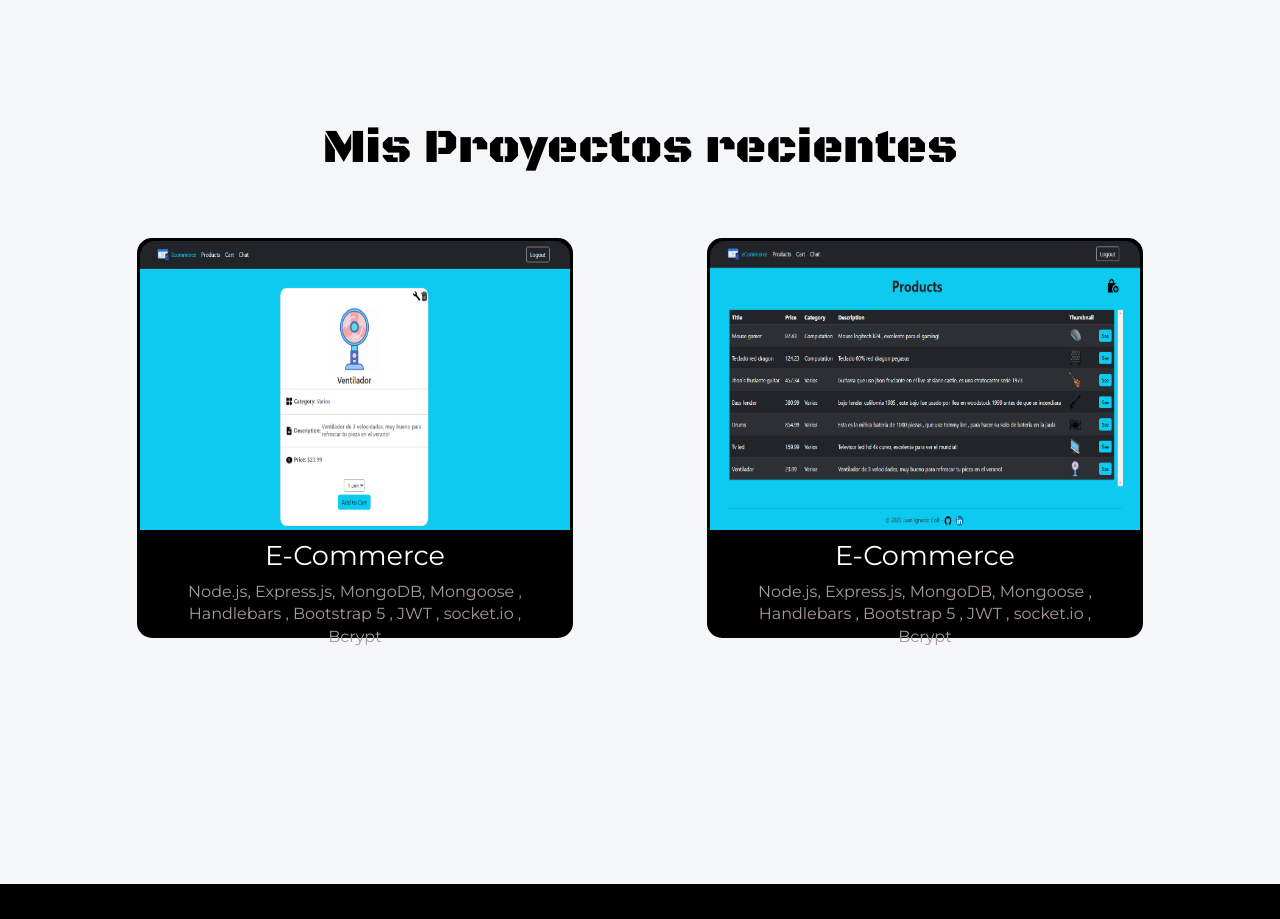
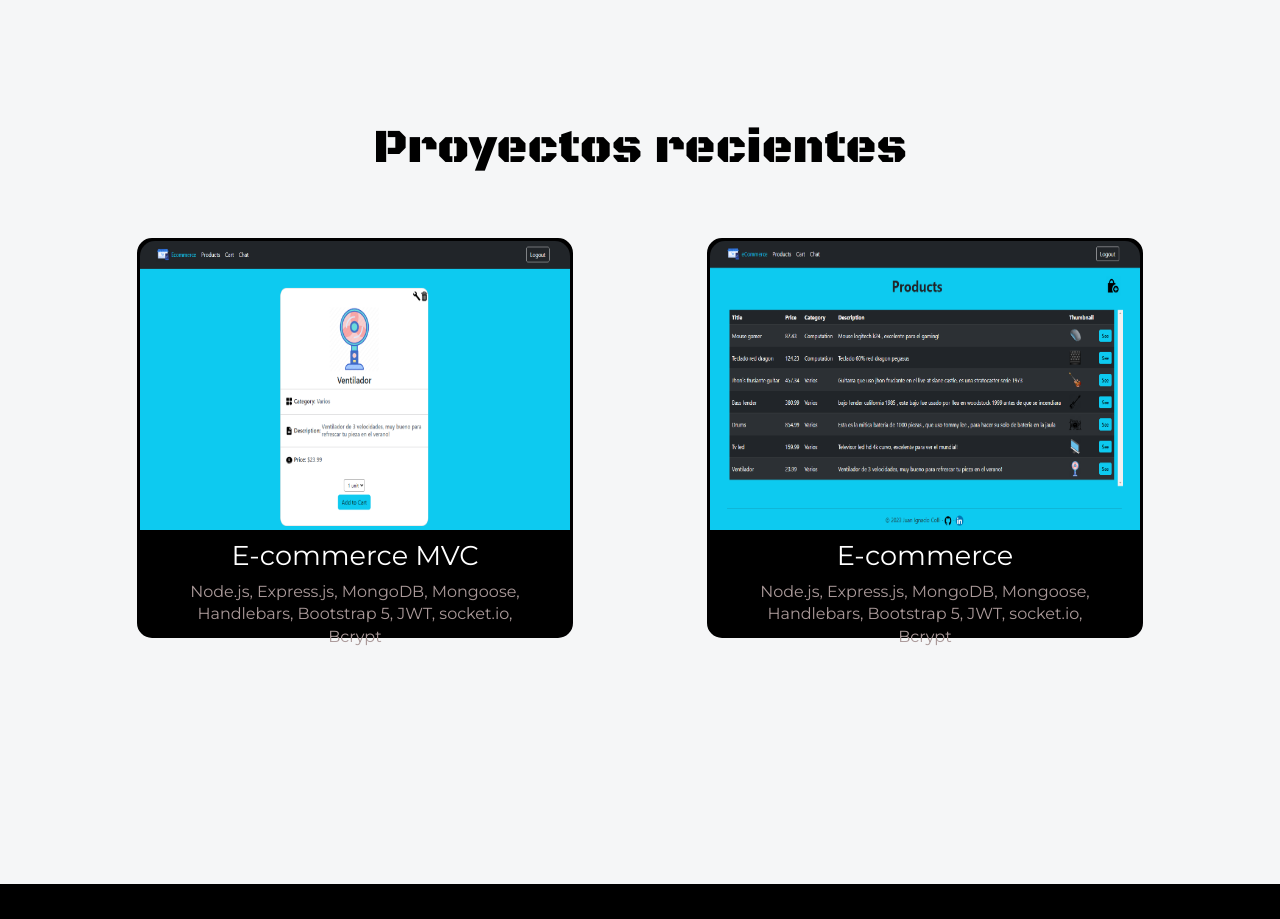
Before and after one commit to JuanIgnacio25/Portfolio, a React (Vite) app: page / in a window 1280 px wide. Shown: the part 1620-2539 px from the top of the page. Built offline with nearby package versions, Linux system fonts and the light colour scheme.

Commit message:
Reestructuracion de projects separando las constantes

```diff
--- a/src/components/Projects.jsx
+++ b/src/components/Projects.jsx
@@ -1,16 +1,15 @@
 import React from "react";
-import {FaGithub} from 'react-icons/fa';
-import {SiSimilarweb} from 'react-icons/si'
-import proyectoEc from "../assets/proyecto-ec.png";
-import proyectoEc2 from "../assets/proyecto-ec2.png";
+import { FaGithub } from "react-icons/fa";
+import { SiSimilarweb } from "react-icons/si";
+import { projects } from "../constants/index";
 
 const Projects = () => {
   return (
     <section id="proyectos" className="projects container-fluid">
-      <h2>Mis Proyectos recientes</h2>
+      <h2>Proyectos recientes</h2>
 
       <div className="container text-center projects-container">
-        <div className="row">
+        {/* <div className="row">
           <div className="col project-col">
             <div className="project">
               <img src={proyectoEc} alt="Proyecto 1" />
@@ -71,6 +70,43 @@ const Projects = () => {
               </div>
             </div>
           </div>
+        </div> */}
+        <div className="row">
+          {projects.map((proj) => (
+            <div className="col project-col" key={proj.id}>
+              <div className="project">
+                <img src={proj.img} alt={`Proyecto ${proj.id}`} />
+                <div className="overlay">
+                  <div className="overlay-icons">
+                    <a
+                      href={proj.gitHub_url}
+                      target="_blank"
+                      rel="noopener noreferrer"
+                    >
+                      <i>
+                        <FaGithub />
+                      </i>
+                    </a>
+                    <a
+                      href={proj.deploy_url}
+                      target="_blank"
+                      rel="noopener noreferrer"
+                    >
+                      <i>
+                        <SiSimilarweb />
+                      </i>
+                    </a>
+                  </div>
+                </div>
+                <div className="project-description">
+                  <h3>{proj.title}</h3>
+                  <p>
+                    {proj.project_technologies}
+                  </p>
+                </div>
+              </div>
+            </div>
+          ))}
         </div>
       </div>
     </section>
--- a/src/components/Technologies.jsx
+++ b/src/components/Technologies.jsx
@@ -8,12 +8,12 @@ const Technologies = () => {
         <h1>Tecnologias</h1>
         <div className="row">
           {technologies.map((tech) => (
-            <div className="grid-container col-xs-4 col-sm-4 col-md-4 col-lg-3">
-            <div className="technologie">
-              <i>{<tech.logo/>}</i>
-              <p>{tech.name}</p>
+            <div className="grid-container col-xs-4 col-sm-4 col-md-4 col-lg-3" key={tech.id}>
+              <div className="technologie">
+                <i>{<tech.logo />}</i>
+                <p>{tech.title}</p>
+              </div>
             </div>
-          </div>
           ))}
         </div>
       </div>
--- a/src/constants/index.js
+++ b/src/constants/index.js
@@ -1,68 +1,106 @@
-import { BiLogoJavascript , BiLogoHtml5 , BiLogoMongodb , BiLogoCss3 , BiLogoGit} from "react-icons/bi";
-import {FaNode , FaBootstrap , FaReact} from 'react-icons/fa6'
-import {SiExpress , SiMongoose , SiHandlebarsdotjs , SiJsonwebtokens} from 'react-icons/si'
+//Technologies logos
+import {
+  BiLogoJavascript,
+  BiLogoHtml5,
+  BiLogoMongodb,
+  BiLogoCss3,
+  BiLogoGit,
+} from "react-icons/bi";
+import { FaNode, FaBootstrap, FaReact } from "react-icons/fa6";
+import {
+  SiExpress,
+  SiMongoose,
+  SiHandlebarsdotjs,
+  SiJsonwebtokens,
+} from "react-icons/si";
+//Projects images
+import proyectoec from "../assets/proyecto-ec.png";
+import proyectoec2 from "../assets/proyecto-ec2.png";
 
 const technologies = [
   {
     id: 1,
     logo: BiLogoJavascript,
-    name: "JAVASCRIPT",
+    title: "JAVASCRIPT",
   },
   {
-    id:2,
+    id: 2,
     logo: BiLogoHtml5,
-    name: 'HTML'
+    title: "HTML",
   },
   {
-    id:3,
+    id: 3,
     logo: FaNode,
-    name: 'NODE JS'
+    title: "NODE JS",
   },
   {
-    id:4,
+    id: 4,
     logo: BiLogoMongodb,
-    name: 'MONGO DB'
+    title: "MONGO DB",
   },
   {
-    id:5,
+    id: 5,
     logo: SiExpress,
-    name: 'EXPRESS'
+    title: "EXPRESS",
   },
   {
-    id:6,
+    id: 6,
     logo: BiLogoCss3,
-    name: 'CSS'
+    title: "CSS",
   },
   {
-    id:7,
+    id: 7,
     logo: BiLogoGit,
-    name: 'GIT'
+    title: "GIT",
   },
   {
-    id:8,
+    id: 8,
     logo: SiMongoose,
-    name: 'MONGOOSE'
+    title: "MONGOOSE",
   },
   {
-    id:9,
+    id: 9,
     logo: FaBootstrap,
-    name: 'BOOTSTRAP'
+    title: "BOOTSTRAP",
   },
   {
-    id:10,
+    id: 10,
     logo: FaReact,
-    name: 'REACT'
+    title: "REACT",
   },
   {
-    id:11,
+    id: 11,
     logo: SiHandlebarsdotjs,
-    name: 'HANDLEBARS'
+    title: "HANDLEBARS",
   },
   {
-    id:12,
+    id: 12,
     logo: SiJsonwebtokens,
-    name: 'JWT'
+    title: "JWT",
   },
 ];
 
-export { technologies };
+const projects = [
+  {
+    id: 1,
+    title: "E-commerce MVC",
+    img: proyectoec,
+    deploy_url:
+      "https://ecommercejuanignaciocolli-nachocolli1.b4a.run/productos",
+    gitHub_url: "https://github.com/JuanIgnacio25/CoderHouse-ProyectoFinal",
+    project_technologies:
+      "Node.js, Express.js, MongoDB, Mongoose, Handlebars, Bootstrap 5, JWT, socket.io, Bcrypt",
+  },
+  {
+    id: 2,
+    title: "E-commerce",
+    img: proyectoec2,
+    deploy_url:
+      "https://ecommercejuanignaciocolli-nachocolli1.b4a.run/productos",
+    gitHub_url: "https://github.com/JuanIgnacio25/CoderHouse-ProyectoFinal",
+    project_technologies:
+      "Node.js, Express.js, MongoDB, Mongoose, Handlebars, Bootstrap 5, JWT, socket.io, Bcrypt",
+  }
+];
+
+export { technologies, projects };
```
